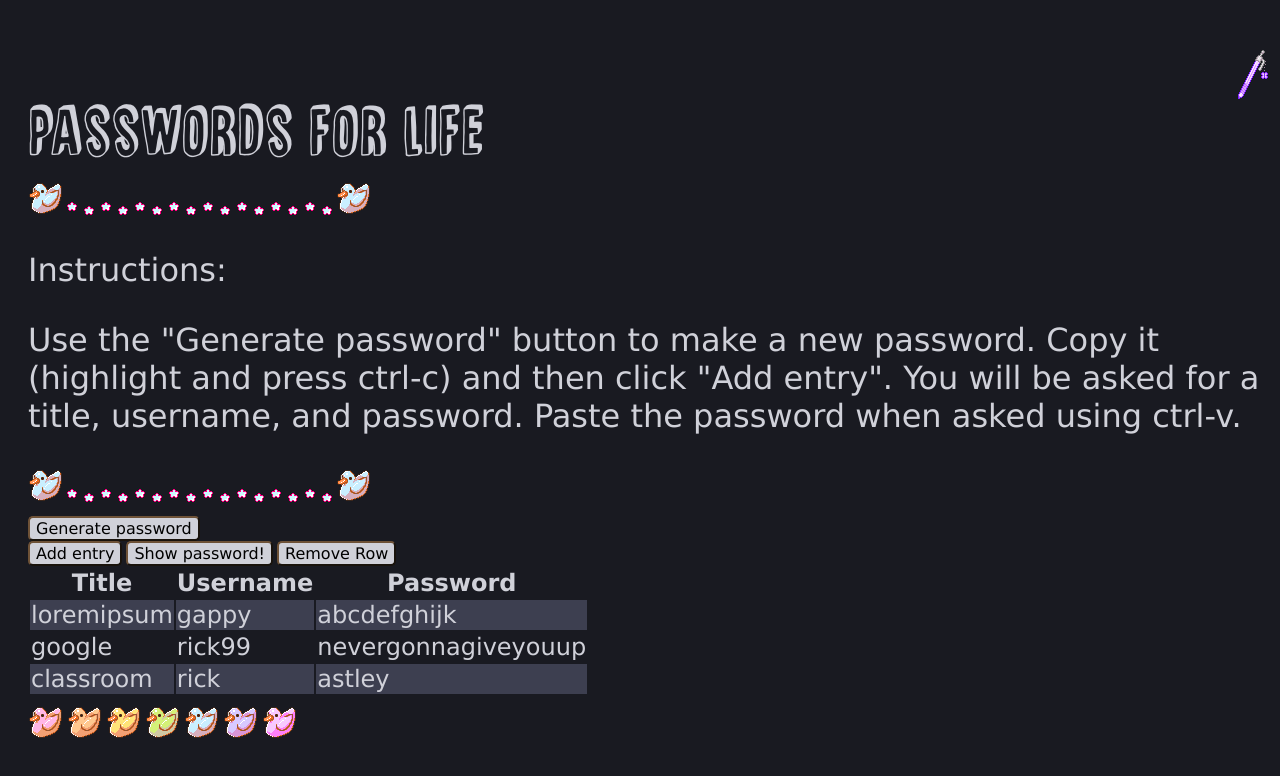
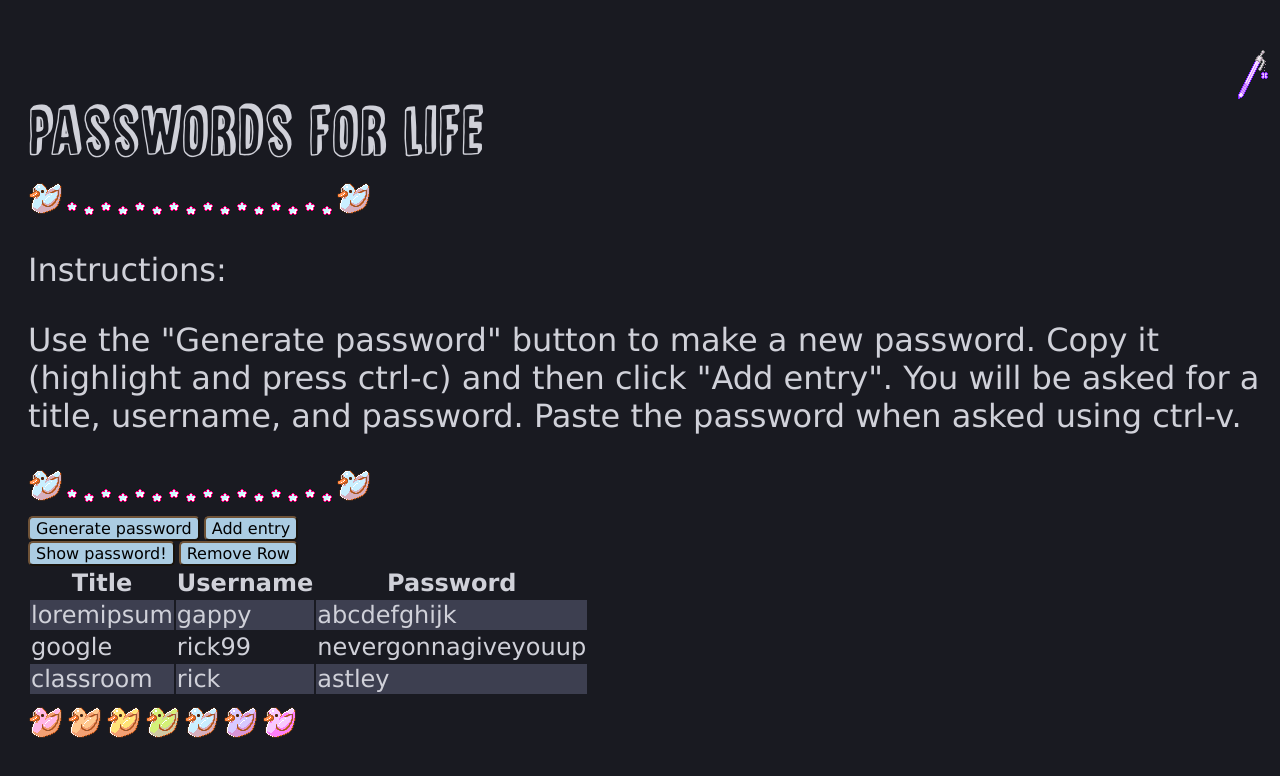
Before and after one commit to M-watermelon/LifeExtension, a browser extension: page home.html in a window 1280 px wide. Drawn offline with Linux system fonts and the light colour scheme.

Commit message:
ITS 2AM IM DONE

```diff
--- a/home.html
+++ b/home.html
@@ -24,10 +24,11 @@
             <img src="https://github.com/M-watermelon/LifeExtension/blob/main/images/duckie_b.png?raw=true">
         </div>
         <div>
-        <button type="button" onclick="passGen()">Generate password</button>
+        <button id="centerbutton" type="button" onclick="passGen()">Generate password</button>
+        <button id="otherbutton" type="button" onclick="addEntry()">Add entry</button>
     </div>
     <div>
-        <button type="button" onclick="addEntry()">Add entry</button>
+
 
         <button type="button" onclick="hide('row1')">Show password!</button> <!--make a prompt for this in the js file, currently set to row1-->
         <button type="button" onclick="removeEntry">Remove Row</button>
--- a/styles.css
+++ b/styles.css
@@ -48,13 +48,25 @@ tr:hover {
 }
 /* implement text wrapping  */
 button{
-
+    background-color: #abcce2;
     font-family: 'Lucida Sans', 'Lucida Sans Regular', 'Lucida Grande', 'Lucida Sans Unicode', Geneva, Verdana, sans-serif ;
     font-size: 100%;
-    background-color: #d0d1d9;
     border-radius: 5px;
     border-color: #6e5237;
 }
+/*
+#centerbutton{
+    position: relative;
+    left: 40%;
+    right: 50%;
+}
+#otherbutton{
+    position: relative;
+    left: 50%;
+    right: 60%;
+}
+
+*/
 button:hover {
     background-color: #e4a060;
 }
```
